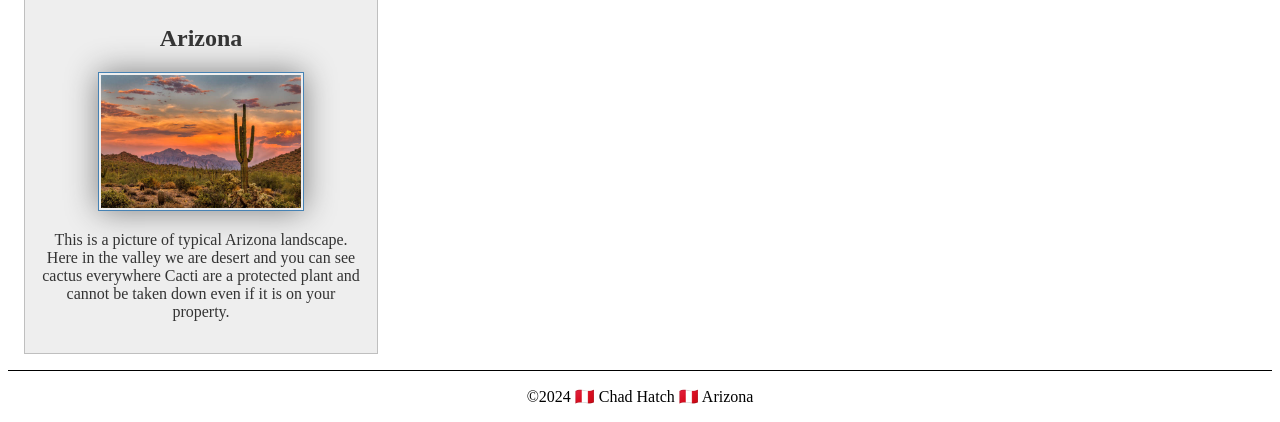
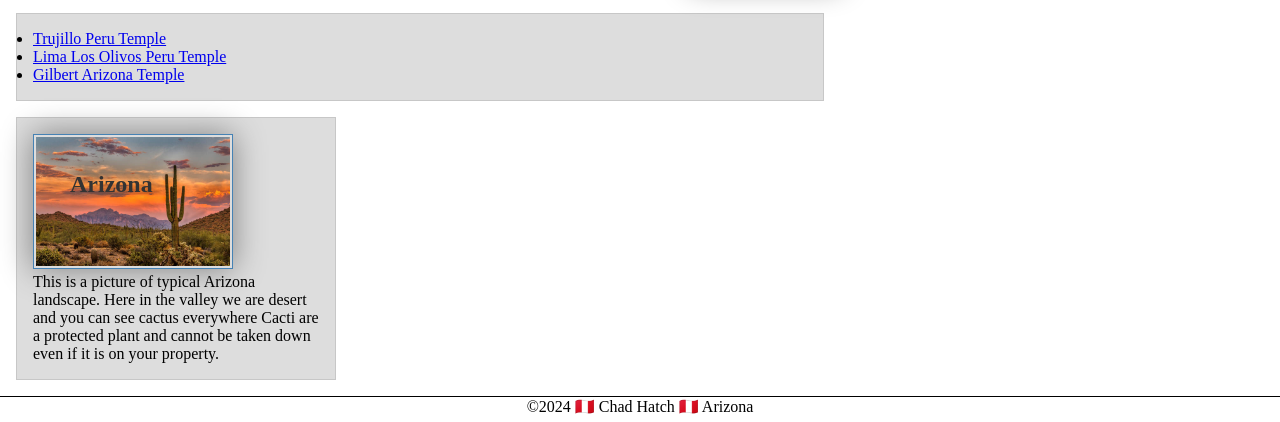
Before and after one commit to chadhatch11/wdd130, a plain HTML site: page index.html in a window 1280 px wide. Shown: the part 404-826 px from the top of the page. Drawn offline with Linux system fonts and the light colour scheme.

Commit message:
homepage edit

```diff
--- a/index.html
+++ b/index.html
@@ -14,6 +14,8 @@
                 <a href="#">Home</a>
                 <a href="wwr/">Rafting Website</a>
                 <a href="wwr/site-plan-rafting.html">Rafting Site Plan</a>
+                <a href="https://linkedin.com">Linkedin</a>
+                <a href="https://facebook.com">Facebook</a>
             </nav>
         </header>
         <main>
@@ -23,8 +25,14 @@
                 I have been married for almost 13 years to a beautiful Peruvian woman who is the best cook. I have 3
                 amazing daughters including twins. I am currently studying software developmnt and will be graduating July 2025.
             </p>
+            <ul class="box">
+                <li><a href="https://www.churchofjesuschrist.org/temples/details/trujillo-peru-temple?lang=eng" target="_blank">Trujillo Peru Temple</a></li>
+                <li><a href="https://www.churchofjesuschrist.org/temples/details/lima-peru-los-olivos-temple?lang=eng" target="_blank">Lima Los Olivos Peru Temple</a></li>
+                <li><a href="https://www.churchofjesuschrist.org/temples/details/gilbert-arizona-temple?lang=eng" target="_blank">Gilbert Arizona Temple</a></li>
+
+            </ul>
         </main>
-        <aside>
+        <aside class="box">
             <h2>Arizona</h2>
             <img src="images/arizona.jpg" alt="Arizona Landscape">
             <p>This is a picture of typical Arizona landscape. Here in the valley we are desert and you can see cactus everywhere
@@ -35,4 +43,5 @@
             <p>©2024 🇵🇪 Chad Hatch 🇵🇪 Arizona</p>
         </footer>
     </body>
+    <!-- Last Update 03/14/2024 -->
 </html>
--- a/styles/styles.css
+++ b/styles/styles.css
@@ -1,3 +1,8 @@
+* {
+    margin: 0;
+    padding: 0;
+    box-sizing: border-box;
+}
 nav {
     background-color: steelblue;
     padding: 10px;
@@ -39,9 +44,28 @@ aside img {
 main img {
     width: 150px;
     height: auto;
+    float: right;
+}
+aside h2 {
+    position: absolute;
+    top: 575px;
+    left: 70px;
+    color: #333;
 }
 footer {
     margin-top: 15px;
     border-top: 1px solid #000;
     text-align: center;
 }
+/* Class Selectors */
+.box {
+    margin: 1rem;
+    border: 1px solid rgba(0,0,0,.1);
+    padding: 1rem;
+    background-color: #ddd;
+    color: #000;
+}
+aside {
+    width: 20em;
+    text-align: left;
+}
```
